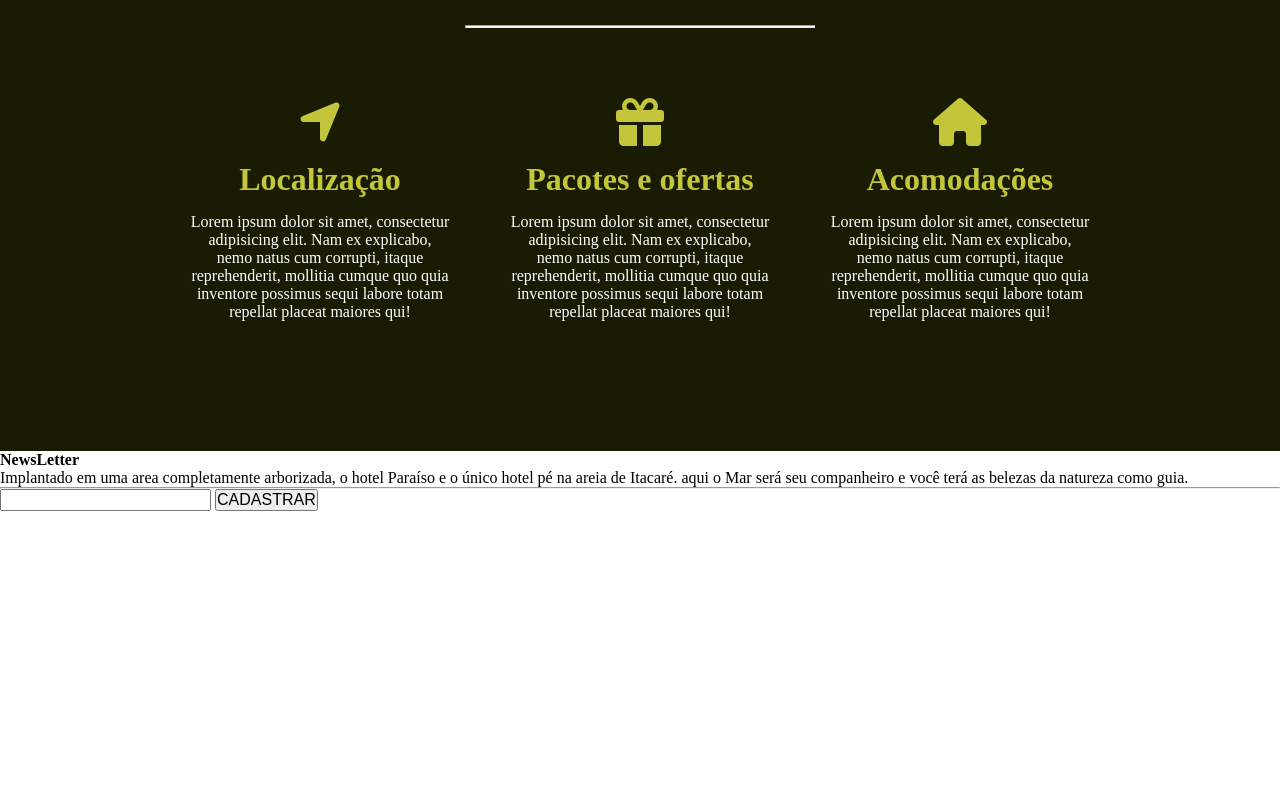
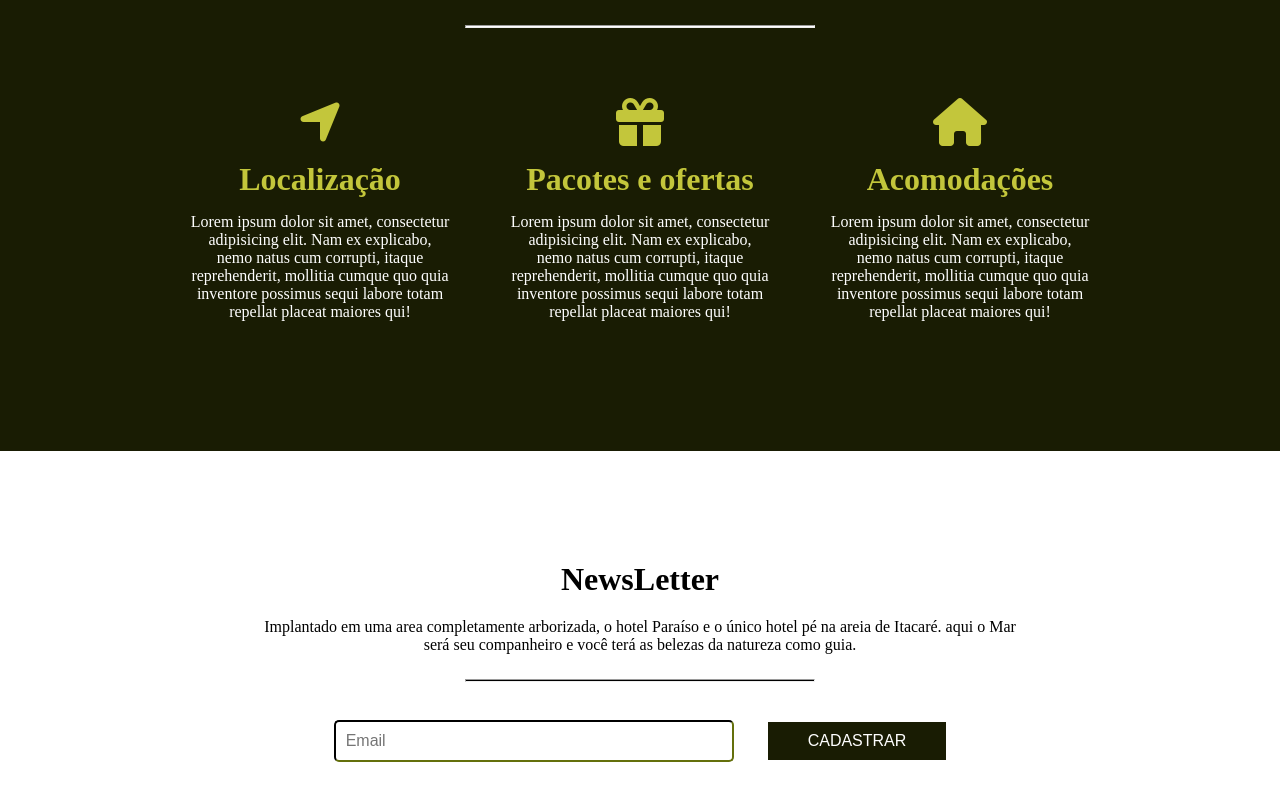
Before and after one commit to Vinicioscastro/HotelParaiso, a plain HTML site: page index.html in a window 1280 px wide. Shown: the part 2132-2932 px from the top of the page. Before the commit the page ends 2643 px from the top, so only its background shows below. Drawn offline with Linux system fonts and the light colour scheme.

Commit message:
terminando NEWSLETTER

```diff
--- a/index.html
+++ b/index.html
@@ -107,7 +107,7 @@
       </p>
       <hr />
       <form action="" class="formulario">
-        <input type="email">
+        <input type="email" placeholder="Email">
         <button>CADASTRAR</button>
       </form>
 
--- a/style.css
+++ b/style.css
@@ -263,3 +263,42 @@ header li:last-child {
     width: 100%;
   }
 }
+.noticias {
+width: 100%;
+  background-color: white;
+  padding: 90px 0px;
+  display: flex;
+  justify-content: center;
+  align-items: center;
+  text-align: center;
+  flex-direction: column;
+}
+.noticias h3 {
+  font-size: 2em;
+  padding: 20px;
+}
+.noticias p {
+  max-width: 60%;
+  margin-bottom: 25px;
+}
+.noticias hr {
+  width: 350px;
+  height: 3px;
+  background-color: black;
+  margin-bottom: 25px;
+}
+.noticias input{
+    margin-right: 30px;
+    padding: 10px 10px;
+    width: 400px;
+    border-radius: 5px;
+    border-color: #191c03;
+}
+.noticias button{
+    padding: 10px 40px;
+    border: none;
+    color: white;
+    background-color: #191c03;
+    cursor: pointer;
+    margin-top: 15px;
+}
```
Lines whose indentation alone changed are shown as unchanged.
